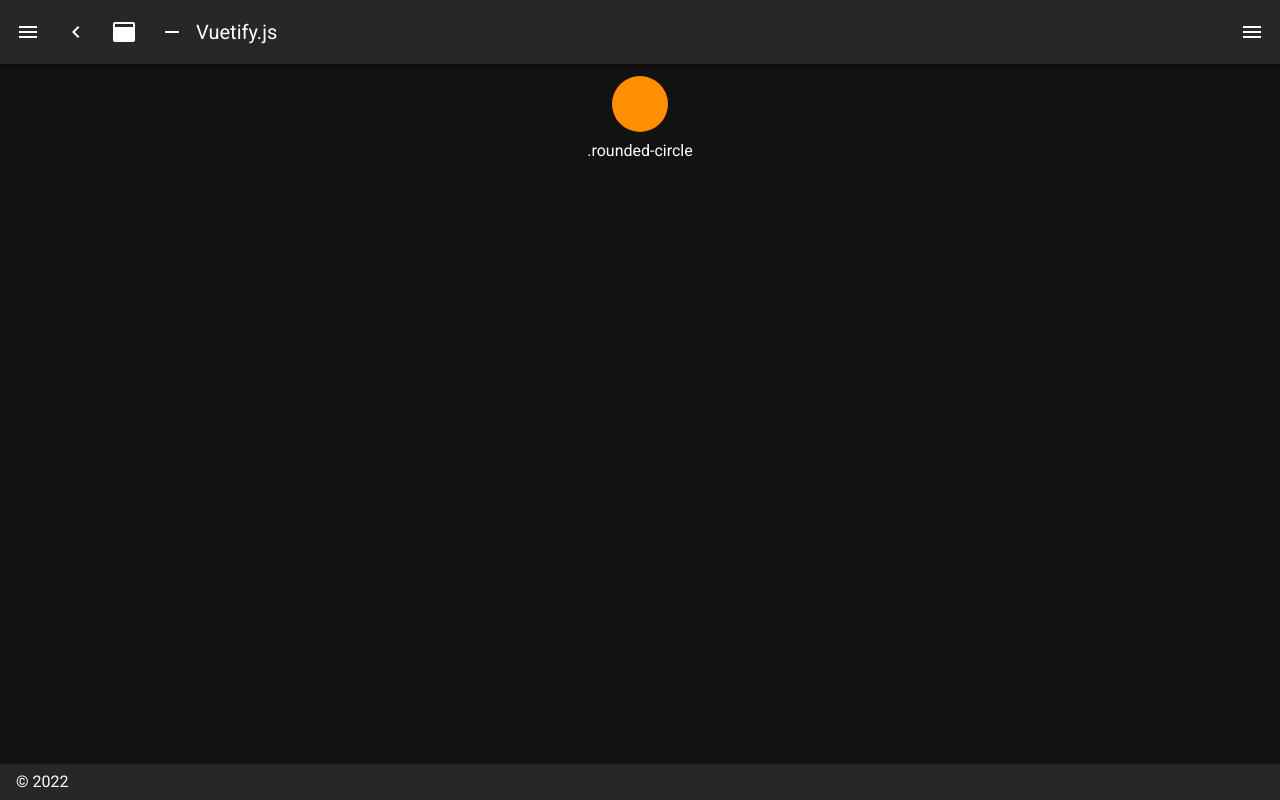
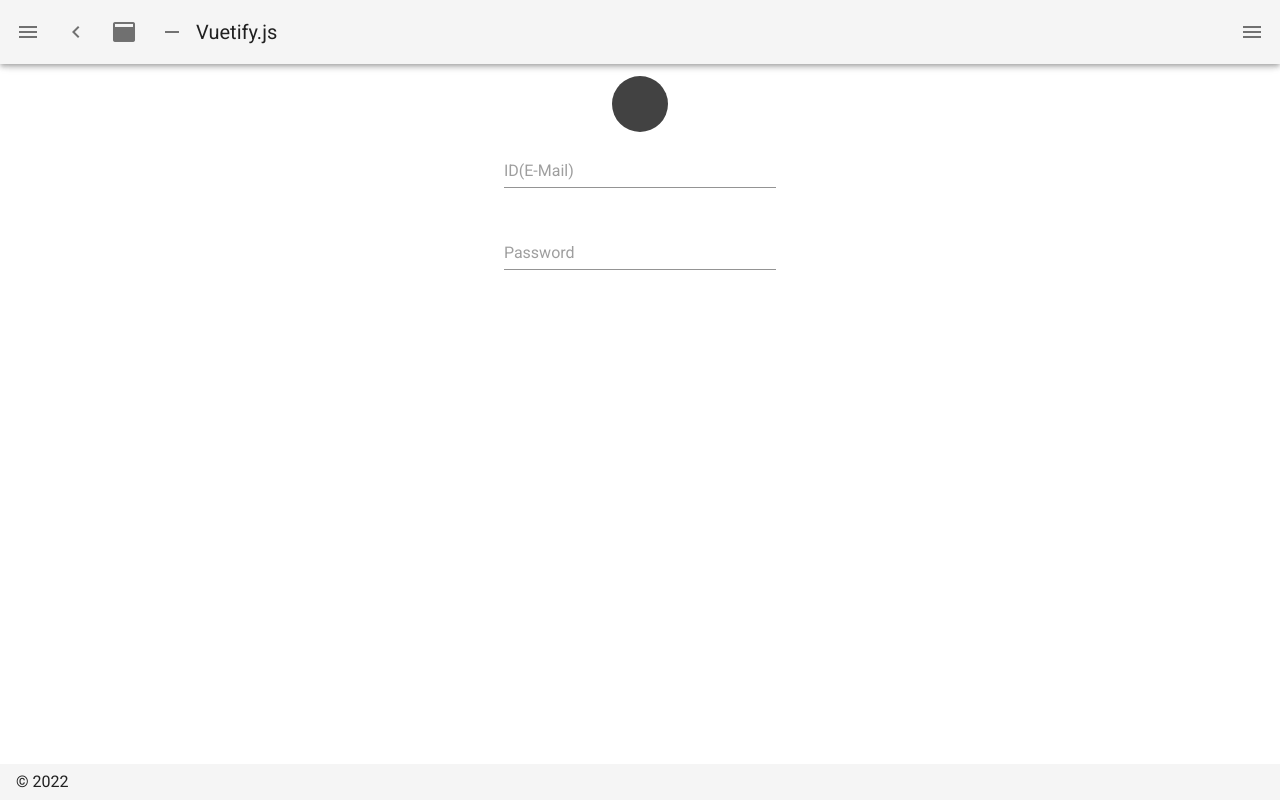
Before and after one commit to Xylofonoda/drevoFE, a Nuxt app: page /auth/login in a window 1280 px wide. Built offline with nearby package versions, Linux system fonts and the light colour scheme.

Commit message:
+ login page, textfields, light mode

```diff
--- a/nuxt.config.js
+++ b/nuxt.config.js
@@ -95,7 +95,7 @@ export default {
   vuetify: {
     customVariables: ['~/assets/variables.scss'],
     theme: {
-      dark: true,
+      dark: false,
       themes: {
         dark: {
           primary: colors.blue.darken2,
--- a/pages/auth/login.vue
+++ b/pages/auth/login.vue
@@ -5,7 +5,11 @@
       md="3">
       <div class="pa-7 secondary rounded-circle d-inline-block"></div>
 
-      <div>.rounded-circle</div>
+      <div></div>
+      <v-form class="py-">
+        <v-text-field placeholder="ID(E-Mail)" class="py-3"/>
+        <v-text-field placeholder="Password" class="py-3"/>
+      </v-form>
     </v-col>
   </v-row>
 </template>
```
